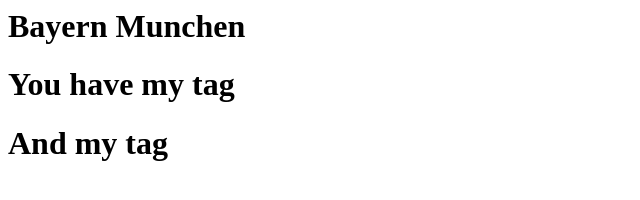
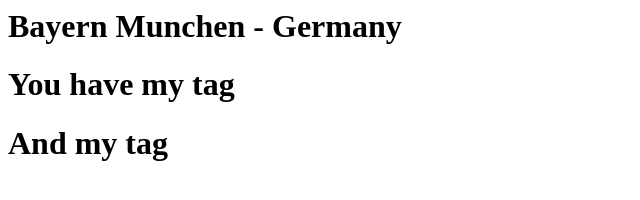
Before and after one commit to AdrianD97/TeamRepo, a plain HTML site: page index.html in a window 1280 px wide. Shown: the whole page, without its empty margins (0-640 px from the left). Drawn offline with Linux system fonts and the light colour scheme.

Commit message:
add team country

```diff
--- a/index.html
+++ b/index.html
@@ -1,7 +1,7 @@
 <html>
 	<head></head>
 	<body>
-		<h1>Bayern Munchen</h1>
+		<h1>Bayern Munchen - Germany</h1>
 		<h1>You have my tag</h1>
     		<h1>And my tag</h1>
 	</body>
```
